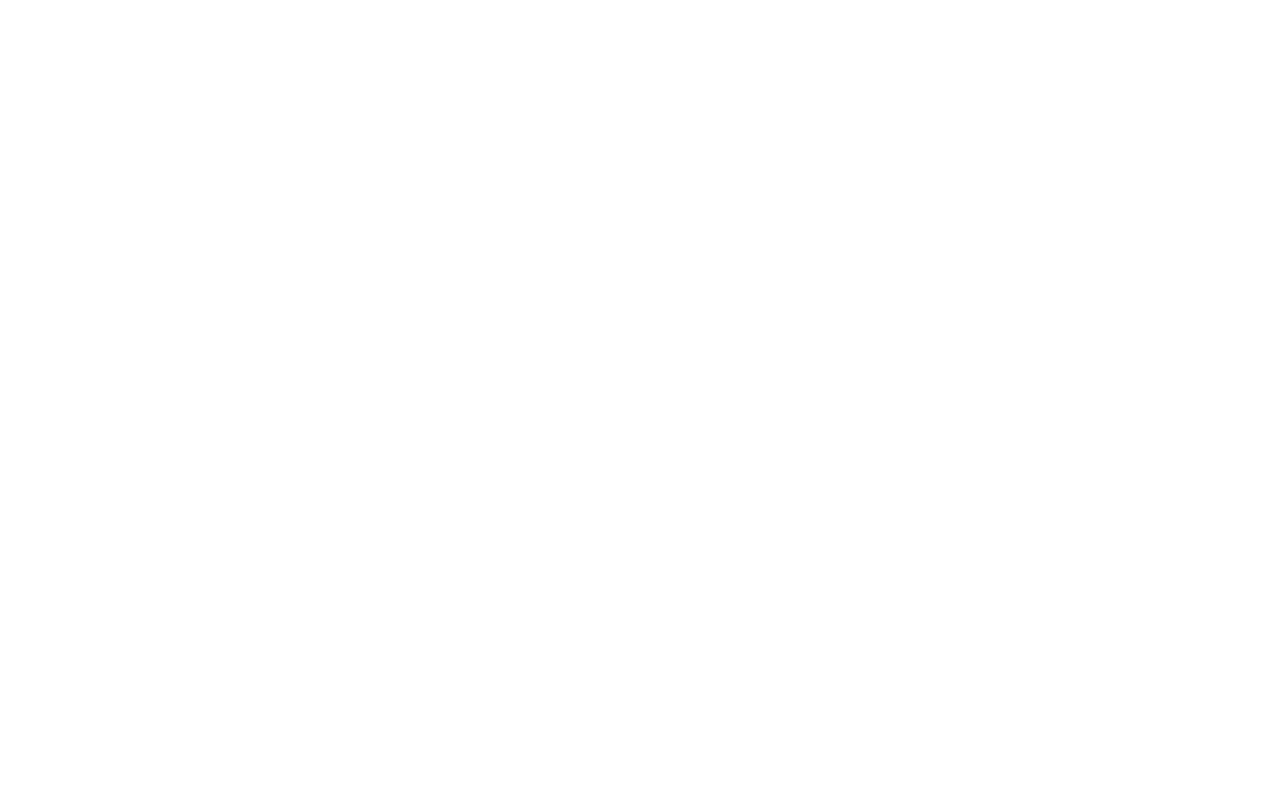
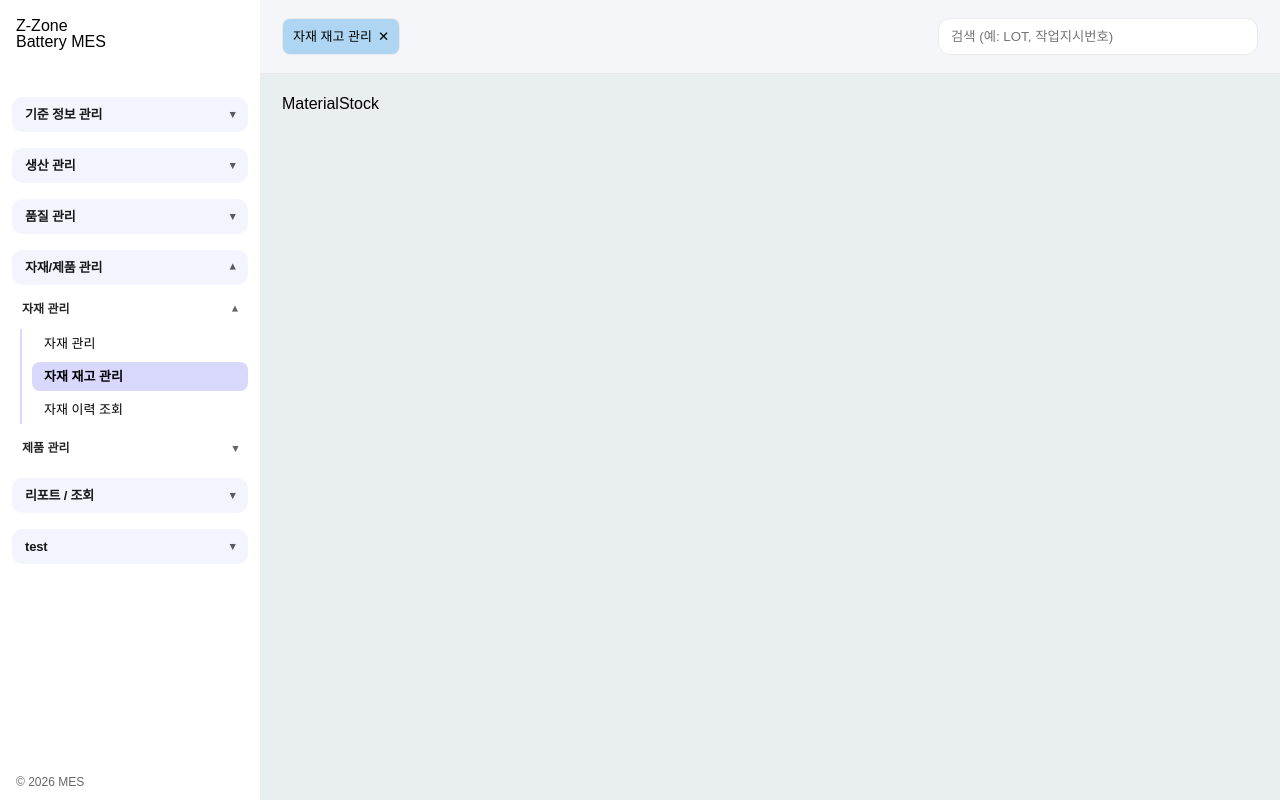
Before and after one commit to mes-team-2/React, a React (Create React App) app: page /mes/material-stock in a window 1280 px wide. Before the commit this address had no page. Built offline with nearby package versions, Linux system fonts and the light colour scheme.

Commit message:
사이드바 기준 기초 페이지 추가

```diff
--- a/src/App.js
+++ b/src/App.js
@@ -8,7 +8,7 @@ import ScrollToTop from "./components/ScrollToTop";
 import GlobalStyle from "./components/GlobalStyle";
 
 import Login from "./pages/Login";
-import DashBoard from "./pages/DashBoard";
+import DashBoard from "./pages/dashboard/DashBoard";
 import SideBar from "./components/SideBar";
 
 import WorkOrders from "./pages/production/WorkOrder";
@@ -23,6 +23,8 @@ import Product from "./pages/master/Product";
 import Trace from "./pages/report/Trace";
 import ProductReport from "./pages/report/ProductReport";
 import Test from "./pages/Test";
+import Worker from "./pages/master/Worker";
+import MaterialStock from "./pages/MaterialStock";
 
 /* 아직 안 만든 페이지는 임시 */
 const Empty = ({ title }) => <div>{title}</div>;
@@ -47,6 +49,7 @@ function App() {
             <Route path="member" element={<Empty title="작업자 관리" />} />
             <Route path="product" element={<Empty title="제품 관리" />} />
             <Route path="process" element={<Empty title="공정 관리" />} />
+            <Route path="worker" element={<Worker />} />
             <Route path="machine" element={<Machine />} />
             <Route path="bom" element={<Bom />} />
           </Route>
@@ -64,6 +67,7 @@ function App() {
 
           {/* ================= 자재 / 재고 ================= */}
           <Route path="material" element={<Material />} />
+          <Route path="material-stock" element={<MaterialStock />} />
           <Route path="material-tx" element={<Empty title="자재 이력" />} />
           <Route path="product" element={<Product />} />
           <Route path="inventory" element={<Inventory />} />
--- a/src/components/SideBar.js
+++ b/src/components/SideBar.js
@@ -106,9 +106,7 @@ const MENU = [
   {
     key: "test",
     title: "test",
-    items: [
-      { to: "/mes/test", label: "test" },
-    ],
+    items: [{ to: "/mes/test", label: "test" }],
   },
 ];
 
--- /dev/null
+++ b/src/pages/MaterialStock.js
@@ -0,0 +1,9 @@
+const MaterialStock = () => {
+  return (
+    <>
+      <p>MaterialStock</p>
+    </>
+  );
+};
+
+export default MaterialStock;
--- /dev/null
+++ b/src/pages/master/Worker.js
@@ -0,0 +1,9 @@
+const Worker = () => {
+  return (
+    <>
+      <p>Worker</p>
+    </>
+  );
+};
+
+export default Worker;
```
Also changed, not shown: src/pages/AdminPage.js (deleted), src/pages/dashboard/DashBoard.js (renamed from src/pages/DashBoard.js).
